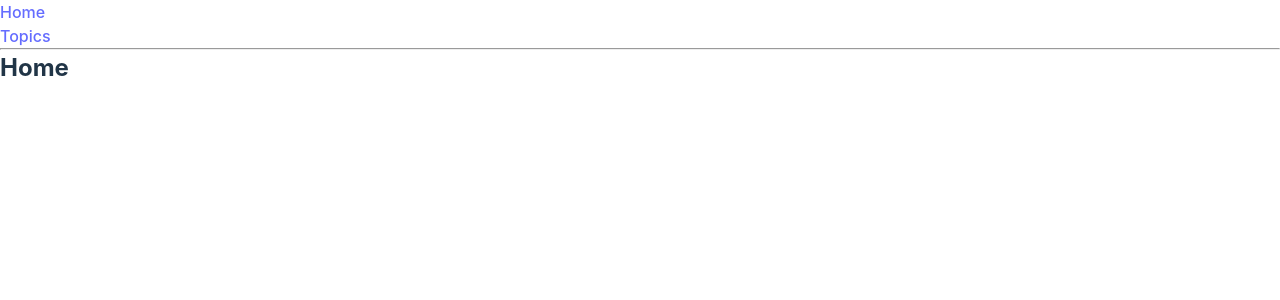
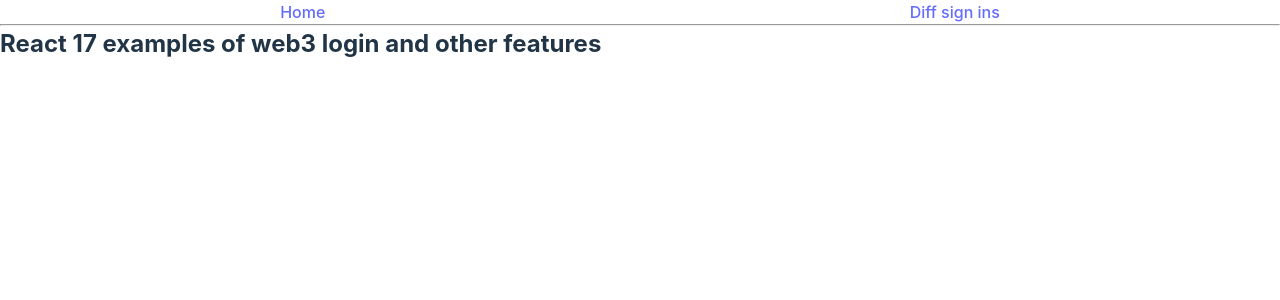
Before and after one commit to sergiycheck/web3-learning, a React (Create React App) app: page / in a window 1280 px wide. Shown: the top 300 px of the page. Built offline with nearby package versions, Linux system fonts and the light colour scheme.

Commit message:
add nested routings

```diff
--- /dev/null
+++ b/src/App.module.css
@@ -0,0 +1,5 @@
+.navigation {
+  display: flex;
+  justify-content: space-around;
+  gap: 1.5rem;
+}
--- a/src/App.tsx
+++ b/src/App.tsx
@@ -1,34 +1,51 @@
 import React from "react";
+
 import {
   BrowserRouter as Router,
   Switch,
   Route,
   Link,
-  useParams,
   useRouteMatch,
 } from "react-router-dom";
 
-export default function NestingExample() {
+import { LoginWithMetamaskOrCoinbase } from "./components/login-with-metamask-or-coinbase/index";
+
+import s from "./App.module.css";
+
+const routes = {
+  home: "/",
+  diff_signins: {
+    name: "/diff_signins",
+    nested: {
+      connect_metamask_or_coninbase_1: "connect_metamask_or_coninbase_1",
+      sign_in_2: "sign_in_2",
+    },
+  },
+};
+
+export default function App() {
   return (
     <Router>
       <div>
-        <ul>
-          <li>
-            <Link to="/">Home</Link>
-          </li>
-          <li>
-            <Link to="/topics">Topics</Link>
-          </li>
-        </ul>
+        <nav>
+          <ul className={s.navigation}>
+            <li>
+              <Link to={routes.home}>Home</Link>
+            </li>
+            <li>
+              <Link to={routes.diff_signins.name}>Diff sign ins</Link>
+            </li>
+          </ul>
+        </nav>
 
         <hr />
 
         <Switch>
-          <Route exact path="/">
+          <Route exact path={routes.home}>
             <Home />
           </Route>
-          <Route path="/topics">
-            <Topics />
+          <Route path={routes.diff_signins.name}>
+            <DiffSignIns />
           </Route>
         </Switch>
       </div>
@@ -39,26 +56,29 @@ export default function NestingExample() {
 function Home() {
   return (
     <div>
-      <h2>Home</h2>
+      <h2>React 17 examples of web3 login and other features</h2>
     </div>
   );
 }
 
-function Topics() {
+function DiffSignIns() {
   let { path, url } = useRouteMatch();
 
   return (
     <div>
-      <h2>Topics</h2>
+      <h2>Diff sign-ins</h2>
       <ul>
         <li>
-          <Link to={`${url}/rendering`}>Rendering with React</Link>
+          <Link
+            to={`${url}/${routes.diff_signins.nested.connect_metamask_or_coninbase_1}`}
+          >
+            connect_metamask_or_coninbase_1
+          </Link>
         </li>
         <li>
-          <Link to={`${url}/components`}>Components</Link>
-        </li>
-        <li>
-          <Link to={`${url}/props-v-state`}>Props v. State</Link>
+          <Link to={`${url}/${routes.diff_signins.nested.sign_in_2}`}>
+            sign_in_2
+          </Link>
         </li>
       </ul>
 
@@ -66,20 +86,23 @@ function Topics() {
         <Route exact path={path}>
           <h3>Please select a topic.</h3>
         </Route>
-        <Route path={`${path}/:topicId`}>
-          <Topic />
+        <Route
+          path={`${path}/${routes.diff_signins.nested.connect_metamask_or_coninbase_1}`}
+        >
+          <LoginWithMetamaskOrCoinbase />
+        </Route>
+        <Route path={`${path}/${routes.diff_signins.nested.sign_in_2}`}>
+          <SignIn2 />
         </Route>
       </Switch>
     </div>
   );
 }
 
-function Topic() {
-  let { topicId } = useParams();
-
+function SignIn2() {
   return (
     <div>
-      <h3>{topicId}</h3>
+      <h3>Sign In 2</h3>
     </div>
   );
 }
```
